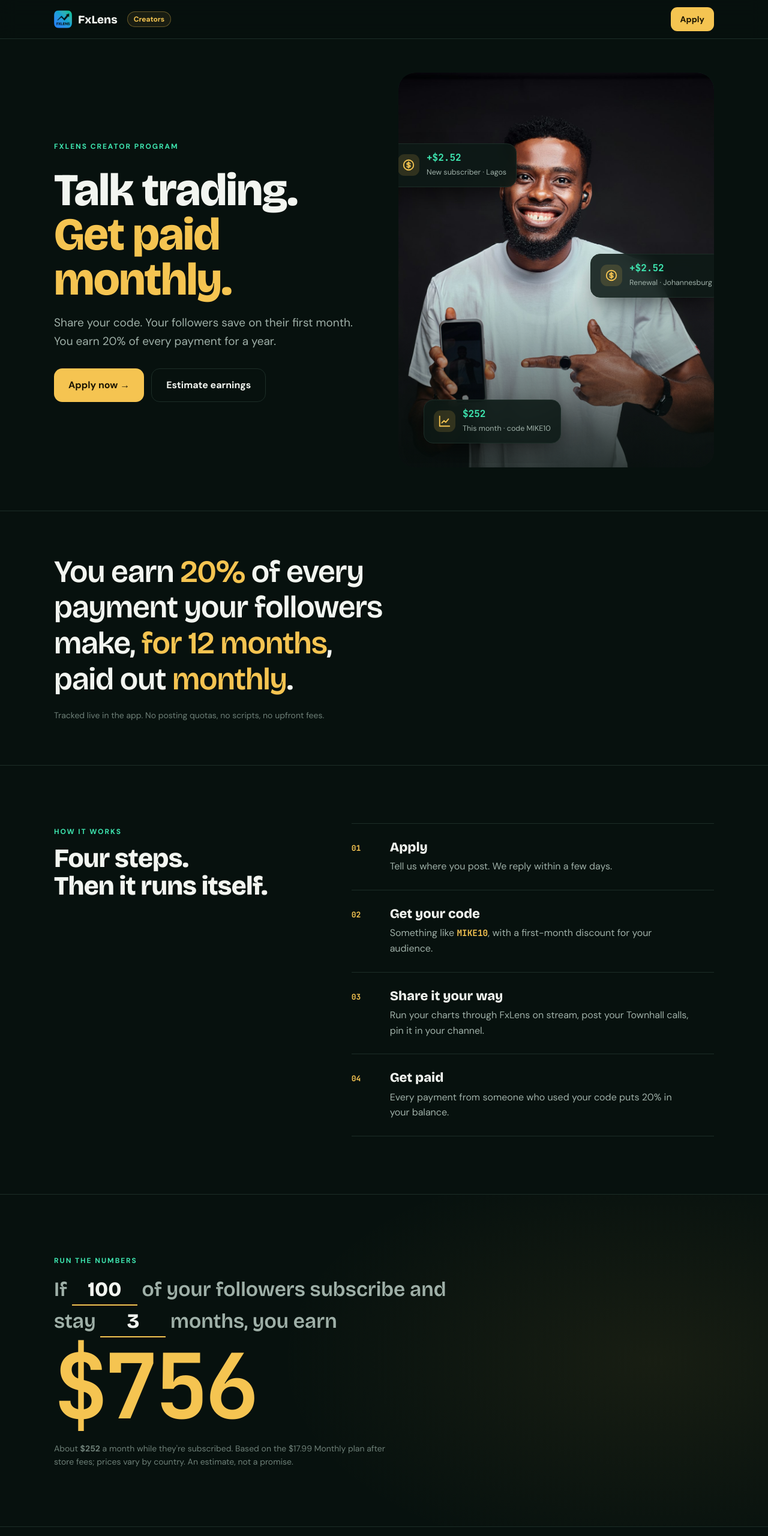
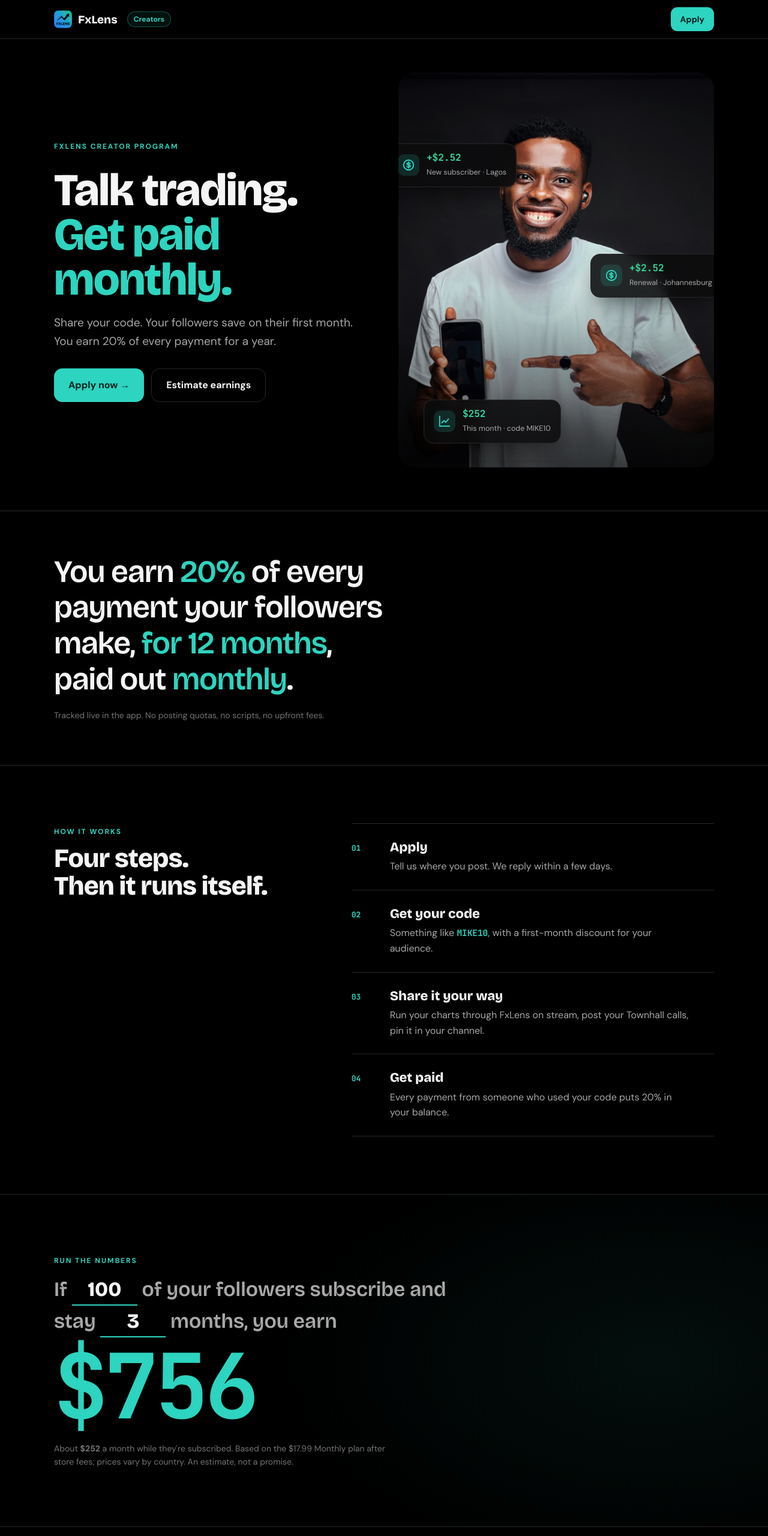
Before and after one commit to Chiagozielam/fxlens_website, a plain HTML site: page creators/index.html in a window 1280 px wide. Shown: the top 2560 px of the page at 60% size. Drawn offline with nearby package versions, Linux system fonts and the light colour scheme.

Commit message:
Creators page: use the app's brand palette (black, greys, FxLens teal)
Co-Authored-By: Claude Opus 5.5 <noreply@anthropic.com>

```diff
--- a/creators/index.html
+++ b/creators/index.html
@@ -31,40 +31,40 @@
   <link rel="preconnect" href="https://fonts.googleapis.com" />
   <link href="https://fonts.googleapis.com/css2?family=Bricolage+Grotesque:opsz,wght@12..96,600;12..96,800&family=DM+Sans:opsz,wght@9..40,400;9..40,500;9..40,700&family=JetBrains+Mono:wght@700&display=swap" rel="stylesheet" />
   <style>
-    :root{--ink:#07110e;--panel:#0d1a16;--panel2:#11211c;--line:#1c2d27;--text:#f2f5f0;--dim:#9fb0a8;--faint:#6d7f77;--gold:#f5c451;--mint:#3ee6b0;
+    :root{--ink:#000000;--panel:#0c0c0d;--panel2:#18181a;--line:#262626;--text:#f5f5f5;--dim:#a8a8a8;--faint:#737373;--gold:#2dd4bf;--mint:#34d399;
       --display:"Bricolage Grotesque",system-ui,sans-serif;--body:"DM Sans",system-ui,sans-serif;--mono:"JetBrains Mono",ui-monospace,monospace;color-scheme:dark}
     *,*::before,*::after{box-sizing:border-box} html{scroll-behavior:smooth}
     body{margin:0;background:var(--ink);color:var(--text);font:16px/1.6 var(--body);-webkit-font-smoothing:antialiased;overflow-x:clip}
     a{color:inherit;text-decoration:none} img{max-width:100%;display:block}
     .wrap{max-width:1140px;margin:0 auto;padding-inline:20px}
-    .btn{display:inline-flex;align-items:center;gap:10px;padding:14px 24px;border-radius:14px;background:var(--gold);color:#1c1503;font-weight:700;border:0;cursor:pointer;font-size:16px;font-family:var(--body);transition:transform .15s}
+    .btn{display:inline-flex;align-items:center;gap:10px;padding:14px 24px;border-radius:14px;background:var(--gold);color:#04211e;font-weight:700;border:0;cursor:pointer;font-size:16px;font-family:var(--body);transition:transform .15s}
     .btn:hover{transform:translateY(-2px)} .btn:focus-visible,a:focus-visible,input:focus,select:focus,textarea:focus{outline:2px solid var(--gold);outline-offset:2px}
     .btn.ghost{background:transparent;color:var(--text);border:1px solid var(--line)}
-    .nav{position:sticky;top:0;z-index:20;background:rgba(7,17,14,.82);backdrop-filter:blur(14px);border-bottom:1px solid var(--line)}
+    .nav{position:sticky;top:0;z-index:20;background:rgba(0,0,0,.8);backdrop-filter:blur(14px);border-bottom:1px solid var(--line)}
     .nav .wrap{display:flex;align-items:center;height:64px;gap:16px}
     .brand{display:flex;align-items:center;gap:10px;font:800 19px var(--display)} .brand img{width:30px;height:30px;border-radius:8px}
-    .pill{font:600 12px var(--body);color:var(--gold);border:1px solid rgba(245,196,81,.35);background:rgba(245,196,81,.08);padding:4px 10px;border-radius:999px}
+    .pill{font:600 12px var(--body);color:var(--gold);border:1px solid rgba(45,212,191,.35);background:rgba(45,212,191,.08);padding:4px 10px;border-radius:999px}
     .nav .btn{margin-left:auto;padding:9px 16px;font-size:14px;border-radius:11px}
     h1,h2{font-family:var(--display);font-weight:800;letter-spacing:-.02em;text-wrap:balance;margin:0}
     h1{font-size:clamp(40px,6.4vw,76px);line-height:.98}
     h1 em{font-style:normal;color:var(--gold)}
     h2{font-size:clamp(28px,4vw,44px);line-height:1.05}
-    .eyebrow{font:700 12px var(--body);letter-spacing:.16em;text-transform:uppercase;color:var(--mint)}
+    .eyebrow{font:700 12px var(--body);letter-spacing:.16em;text-transform:uppercase;color:var(--gold)}
     .hero{padding-block:56px 72px}
     .hero .wrap{display:grid;grid-template-columns:1fr 1fr;gap:48px;align-items:center}
     .lede{color:var(--dim);font-size:19px;max-width:28em;margin:20px 0 30px}
     .ctas{display:flex;gap:12px;flex-wrap:wrap}
-    .photo{position:relative;aspect-ratio:4/5;border-radius:28px;overflow:hidden;background:radial-gradient(80% 60% at 60% 30%,#1f4a3d,transparent),linear-gradient(160deg,#143029,#0a1612)}
+    .photo{position:relative;aspect-ratio:4/5;border-radius:28px;overflow:hidden;background:radial-gradient(80% 60% at 60% 30%,#0b2421,transparent),linear-gradient(160deg,#111113,#050505)}
     .photo img{width:100%;height:100%;object-fit:cover}
-    .photo::after{content:"";position:absolute;inset:0;background:linear-gradient(180deg,transparent 55%,rgba(7,17,14,.75))}
-    .toast{position:absolute;z-index:2;display:flex;align-items:center;gap:12px;padding:12px 16px;border-radius:16px;background:rgba(13,26,22,.88);backdrop-filter:blur(10px);border:1px solid var(--line);box-shadow:0 18px 40px -12px rgba(0,0,0,.7);animation:pop .7s cubic-bezier(.2,.9,.3,1.3) both}
-    .toast .ic{display:grid;place-items:center;width:36px;height:36px;border-radius:11px;background:rgba(245,196,81,.15);color:var(--gold)}
+    .photo::after{content:"";position:absolute;inset:0;background:linear-gradient(180deg,transparent 55%,rgba(0,0,0,.7))}
+    .toast{position:absolute;z-index:2;display:flex;align-items:center;gap:12px;padding:12px 16px;border-radius:16px;background:rgba(12,12,13,.88);backdrop-filter:blur(10px);border:1px solid var(--line);box-shadow:0 18px 40px -12px rgba(0,0,0,.7);animation:pop .7s cubic-bezier(.2,.9,.3,1.3) both}
+    .toast .ic{display:grid;place-items:center;width:36px;height:36px;border-radius:11px;background:rgba(45,212,191,.15);color:var(--gold)}
     .toast b{display:block;font:700 16px var(--mono);color:var(--mint)} .toast span{font-size:12.5px;color:var(--dim)}
     .t1{left:-18px;top:18%;animation-delay:.4s} .t2{right:-14px;top:46%;animation-delay:.8s} .t3{left:8%;bottom:6%;animation-delay:1.2s}
     @keyframes pop{from{opacity:0;transform:translateY(14px) scale(.9)}}
     .perks{display:grid;grid-template-columns:repeat(3,1fr);gap:14px}
     .perk{display:flex;gap:14px;align-items:flex-start;padding:22px;border-radius:20px;background:var(--panel);border:1px solid var(--line)}
-    .perk .ic{flex:none;display:grid;place-items:center;width:44px;height:44px;border-radius:13px;background:rgba(62,230,176,.1);color:var(--mint)}
+    .perk .ic{flex:none;display:grid;place-items:center;width:44px;height:44px;border-radius:13px;background:rgba(52,211,153,.1);color:var(--mint)}
     .perk b{display:block;font:800 22px var(--display)} .perk span{color:var(--dim);font-size:14.5px}
     section.block{padding-block:72px}
     .steps{display:grid;grid-template-columns:repeat(4,1fr);gap:14px;margin-top:32px}
@@ -82,16 +82,16 @@
     summary::after{content:"+";color:var(--gold);font:700 20px var(--mono)} details[open] summary::after{content:"–"}
     details p{margin:8px 0 0;color:var(--dim)}
     .faqgrid{display:grid;grid-template-columns:.8fr 1.2fr;gap:40px}
-    .applybox{display:grid;grid-template-columns:.8fr 1.2fr;gap:40px;padding:36px;border-radius:28px;background:linear-gradient(160deg,#10251e,#0b1814);border:1px solid #1f3a30}
+    .applybox{display:grid;grid-template-columns:.8fr 1.2fr;gap:40px;padding:36px;border-radius:28px;background:linear-gradient(160deg,#111113,#0a0a0b);border:1px solid #262626}
     form.apply{display:grid;gap:14px}
     .row2{display:grid;gap:14px;grid-template-columns:1fr 1fr}
     label{display:grid;gap:6px;font-size:14px;font-weight:500;color:var(--dim)}
-    input,select,textarea{font:16px var(--body);color:var(--text);background:rgba(7,17,14,.6);border:1px solid var(--line);border-radius:12px;padding:12px 14px;width:100%}
+    input,select,textarea{font:16px var(--body);color:var(--text);background:rgba(0,0,0,.6);border:1px solid var(--line);border-radius:12px;padding:12px 14px;width:100%}
     textarea{min-height:96px;resize:vertical}
-    .ok{display:none;padding:18px;border-radius:14px;background:rgba(62,230,176,.1);border:1px solid rgba(62,230,176,.35);color:var(--mint);font-weight:600}
+    .ok{display:none;padding:18px;border-radius:14px;background:rgba(52,211,153,.1);border:1px solid rgba(52,211,153,.35);color:var(--mint);font-weight:600}
     .err{display:none;color:#f87171;font-size:14px} .hp{position:absolute;left:-9999px}
     .sticky{position:fixed;left:16px;right:16px;bottom:14px;z-index:30;display:none}
-    footer{margin-top:80px;border-top:1px solid var(--line);background:#050c0a}
+    footer{margin-top:80px;border-top:1px solid var(--line);background:#050505}
     .fgrid{display:grid;grid-template-columns:1.4fr repeat(3,1fr);gap:32px;padding-block:56px 36px}
     .fgrid h4{margin:0 0 14px;font:700 13px var(--body);letter-spacing:.12em;text-transform:uppercase;color:var(--faint)}
     .fgrid ul{list-style:none;margin:0;padding:0;display:grid;gap:10px} .fgrid li a{color:var(--dim)} .fgrid li a:hover{color:var(--text)}
@@ -115,7 +115,7 @@
     .flow li::before{content:counter(f,decimal-leading-zero);grid-row:span 2;font:700 13px var(--mono);color:var(--gold);padding-top:6px}
     .flow .k{font:700 22px/1.2 var(--display)} .flow p{margin:6px 0 0;color:var(--dim);max-width:46ch}
     code{font:700 .9em var(--mono);color:var(--gold)}
-    .calc2{padding-block:96px;background:radial-gradient(70% 90% at 85% 50%,rgba(245,196,81,.07),transparent 70%);border-block:1px solid var(--line)}
+    .calc2{padding-block:96px;background:radial-gradient(70% 90% at 85% 50%,rgba(45,212,191,.07),transparent 70%);border-block:1px solid var(--line)}
     .sentence{margin:0;font:500 clamp(22px,3vw,34px)/1.5 var(--display);color:var(--dim);max-width:30ch}
     .sentence label.num{display:inline;font:inherit;color:inherit}
     .sentence .num input{display:inline-block;width:3.2em;font:inherit;font-weight:700;color:var(--text);background:none;border:0;border-bottom:2px solid var(--gold);border-radius:0;padding:0 2px;text-align:center;-moz-appearance:textfield}
@@ -129,15 +129,15 @@
     .fld{display:grid;gap:4px}
     .fld>span,legend{font:500 13px var(--body);color:var(--faint);letter-spacing:.02em}
     .fld em{font-style:normal;opacity:.7;margin-left:4px}
-    .fld input,.fld textarea{background:none;border:0;border-bottom:1px solid #2b3f37;border-radius:0;padding:8px 0;font:500 19px var(--body);color:var(--text);transition:border-color .2s}
+    .fld input,.fld textarea{background:none;border:0;border-bottom:1px solid #333336;border-radius:0;padding:8px 0;font:500 19px var(--body);color:var(--text);transition:border-color .2s}
     .fld input:focus,.fld textarea:focus{outline:none;border-bottom-color:var(--gold)}
     .fld textarea{resize:vertical;min-height:0}
     fieldset{border:0;margin:0;padding:0;display:flex;flex-wrap:wrap;gap:8px}
     legend{padding:0;margin-bottom:10px;width:100%}
     .chips2 label{position:relative;cursor:pointer}
     .chips2 input{position:absolute;opacity:0;inset:0;cursor:pointer}
-    .chips2 span{display:inline-block;padding:9px 16px;border-radius:999px;border:1px solid #2b3f37;font-size:15px;color:var(--dim);transition:all .15s}
-    .chips2 input:checked+span{background:var(--gold);border-color:var(--gold);color:#1c1503;font-weight:700}
+    .chips2 span{display:inline-block;padding:9px 16px;border-radius:999px;border:1px solid #333336;font-size:15px;color:var(--dim);transition:all .15s}
+    .chips2 input:checked+span{background:var(--gold);border-color:var(--gold);color:#04211e;font-weight:700}
     .chips2 input:focus-visible+span{outline:2px solid var(--gold);outline-offset:2px}
     .chips2 label:hover span{border-color:var(--dim);color:var(--text)}
     .submit{display:flex;align-items:center;gap:18px;flex-wrap:wrap} .submit span{color:var(--faint);font-size:14px}
```
